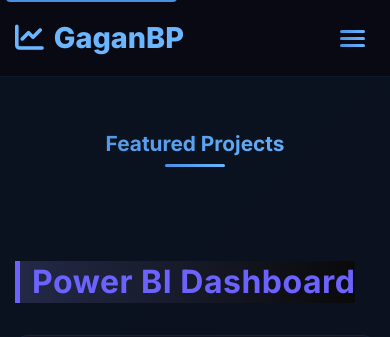
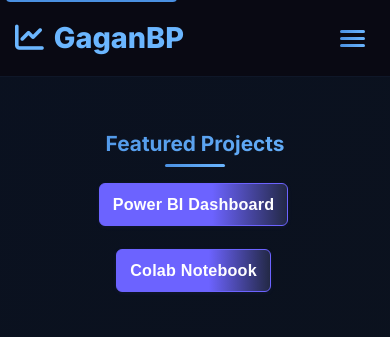
Before and after one commit to Gagan7a7/portfoliotest, a website: page projects.html in a window 390 px wide. Shown: the top 337 px of the page. Drawn offline with Linux system fonts and the light colour scheme; a web font is replaced by a local one.

Commit message:
Update projects.html

```diff
--- a/projects.html
+++ b/projects.html
@@ -1,4 +1,3 @@
-
 <!doctype html>
 <html lang="en">
     <head>
@@ -94,6 +93,81 @@
                 background: linear-gradient(90deg, #232946 0%, #0a0a0a 100%);
                 display: inline-block;
             }
+            .category-scroll-btn {
+                background: linear-gradient(90deg, #6c63ff 60%, #232946 100%);
+                color: #fff;
+                border: 1.5px solid #6c63ff;
+                padding: 0.5em 1.1em;
+                border-radius: 7px;
+                font-weight: 600;
+                cursor: pointer;
+                transition: background 0.2s, color 0.2s, border 0.2s;
+                font-size: 1rem;
+                margin: 0 0.25em 0.5em 0;
+                box-shadow: 0 1px 4px rgba(108,99,255,0.08);
+                letter-spacing: 0.2px;
+            }
+            .category-scroll-btn:hover, .category-scroll-btn:focus {
+                background: #fff;
+                color: #6c63ff;
+                border: 1.5px solid #6c63ff;
+                outline: none;
+            }
+            #category-buttons {
+                display: flex;
+                flex-wrap: wrap;
+                gap: 0.5em;
+                align-items: center;
+                justify-content: flex-start;
+                margin-bottom: 1.2em !important;
+                margin-top: 0.5em;
+    width: 100%;
+    box-sizing: border-box;
+            }
+
+@media (max-width: 700px) {
+    #category-buttons {
+        flex-wrap: wrap;
+        gap: 0.5em 0.5em;
+        justify-content: center;
+        align-items: center;
+        padding: 0.2em 0.1em 0.5em 0.1em;
+    }
+    .category-scroll-btn {
+        width: auto;
+        min-width: 100px;
+        margin: 0 0.25em 0.5em 0;
+        font-size: 1.08rem;
+        padding: 0.7em 1em;
+        text-align: center;
+        display: inline-flex;
+        justify-content: center;
+        align-items: center;
+    }
+}
+
+@media (max-width: 430px) {
+    #category-buttons {
+        flex-wrap: wrap;
+        flex-direction: row;
+        align-items: center;
+        justify-content: center;
+        gap: 0.4em;
+        padding: 0.1em 0.1em 0.5em 0.1em;
+    }
+    .category-scroll-btn {
+        width: auto;
+        min-width: 80px;
+        font-size: 1.01rem;
+        padding: 0.7em 0.8em;
+        margin: 0 0.18em 0.4em 0;
+        border-radius: 6px;
+        text-align: center;
+        display: inline-flex;
+        justify-content: center;
+        align-items: center;
+    }
+}
         </style>
 
         <!-- Stylesheets -->
@@ -159,6 +233,7 @@
                     <h1 id="projects-heading" class="section-title">
                         Featured Projects
                     </h1>
+                    <div id="category-buttons" style="margin-bottom:2em;display:flex;gap:1em;"></div>
                     <div id="projects-list"></div>
                 </div>
             </section>
@@ -211,6 +286,8 @@
             <i class="fas fa-arrow-up"></i>
         </button>
 
+
+
         <!-- Script -->
         <script src="script.js"></script>
         <script>
@@ -220,7 +297,9 @@
                 .then(res => res.json())
                 .then(projects => {
                     const list = document.getElementById('projects-list');
+                    const btns = document.getElementById('category-buttons');
                     list.innerHTML = '';
+                    btns.innerHTML = '';
                     // Group projects by category
                     const grouped = {};
                     projects.forEach(proj => {
@@ -228,31 +307,64 @@
                         if (!grouped[cat]) grouped[cat] = [];
                         grouped[cat].push(proj);
                     });
+                    // Create buttons for each category
+                    const categories = Object.keys(grouped);
+                    categories.forEach(category => {
+                        const btn = document.createElement('button');
+                        btn.textContent = category;
+                        btn.className = 'category-scroll-btn';
+                        btn.onclick = function() {
+                            const heading = document.getElementById('cat-' + category.replace(/\s+/g, '-').toLowerCase());
+                            if (heading) {
+                                heading.scrollIntoView({behavior:'smooth',block:'start'});
+                            }
+                        };
+                        btns.appendChild(btn);
+                    });
                     // Render each group
-                    Object.keys(grouped).forEach(category => {
-                        list.innerHTML += `<h2 class="project-category-heading">${category}</h2>`;
+                    categories.forEach(category => {
+                        list.innerHTML += `<h2 class=\"project-category-heading\" id=\"cat-${category.replace(/\s+/g, '-').toLowerCase()}\">${category}</h2>`;
                         grouped[category].slice().reverse().forEach(proj => {
-                            const techTags = proj.tech.map(tag => `<span class="tech-tag" itemprop="keywords">${tag}</span>`).join('\n');
+                            const techTags = proj.tech.map(tag => `<span class=\"tech-tag\" itemprop=\"keywords\">${tag}</span>`).join('\n');
                             const card = `
-<article class="project-card" itemscope itemtype="https://schema.org/CreativeWork">
-  <div class="project-image">
-    <img src="${proj.image}" alt="${proj.alt}" loading="lazy" itemprop="image" />
-    <div class="project-overlay">
-      <a href="${proj.dashboardUrl}" target="_blank" class="btn btn-primary" itemprop="url">
-        <i class="${proj.dashboardUrl.includes('colab') ? 'fab fa-google' : 'fas fa-external-link-alt'}"></i>${proj.dashboardUrl.includes('colab') ? 'Open in Colab' : 'View Dashboard'}
+<article class=\"project-card\" itemscope itemtype=\"https://schema.org/CreativeWork\">
+
+  <div class=\"project-image\">
+
+    <img src=\"${proj.image}\" alt=\"${proj.alt}\" loading=\"lazy\" itemprop=\"image\" />
+
+    <div class=\"project-overlay\">
+
+      <a href=\"${proj.dashboardUrl}\" target=\"_blank\" class=\"btn btn-primary\" itemprop=\"url\">
+
+        <i class=\"${proj.dashboardUrl.includes('colab') ? 'fab fa-google' : 'fas fa-external-link-alt'}\"></i>${proj.dashboardUrl.includes('colab') ? 'Open in Colab' : 'View Dashboard'}
+
       </a>
+
     </div>
+
   </div>
-  <div class="project-content">
-    <h3 itemprop="headline">${proj.title}</h3>
-    <p itemprop="description">${proj.description}</p>
-    <div class="project-tech">${techTags}</div>
-    <div class="project-actions">
-      <a href="${proj.codeUrl}" target="_blank" class="btn btn-outline" itemprop="codeRepository">
-        <i class="fab fa-github"></i>View Code
+
+  <div class=\"project-content\">
+
+    <h3 itemprop=\"headline\">${proj.title}</h3>
+
+    <p itemprop=\"description\">${proj.description}</p>
+
+    <div class=\"project-tech\">${techTags}</div>
+
+    <div class=\"project-actions\">
+
+      <a href=\"${proj.codeUrl}\" target=\"_blank\" class=\"btn btn-outline\" itemprop=\"codeRepository\">
+
+        <i class=\"fab fa-github\"></i>View Code
+
       </a>
+
     </div>
+
   </div>
+
 </article>
 `;
                             list.innerHTML += card;
```
